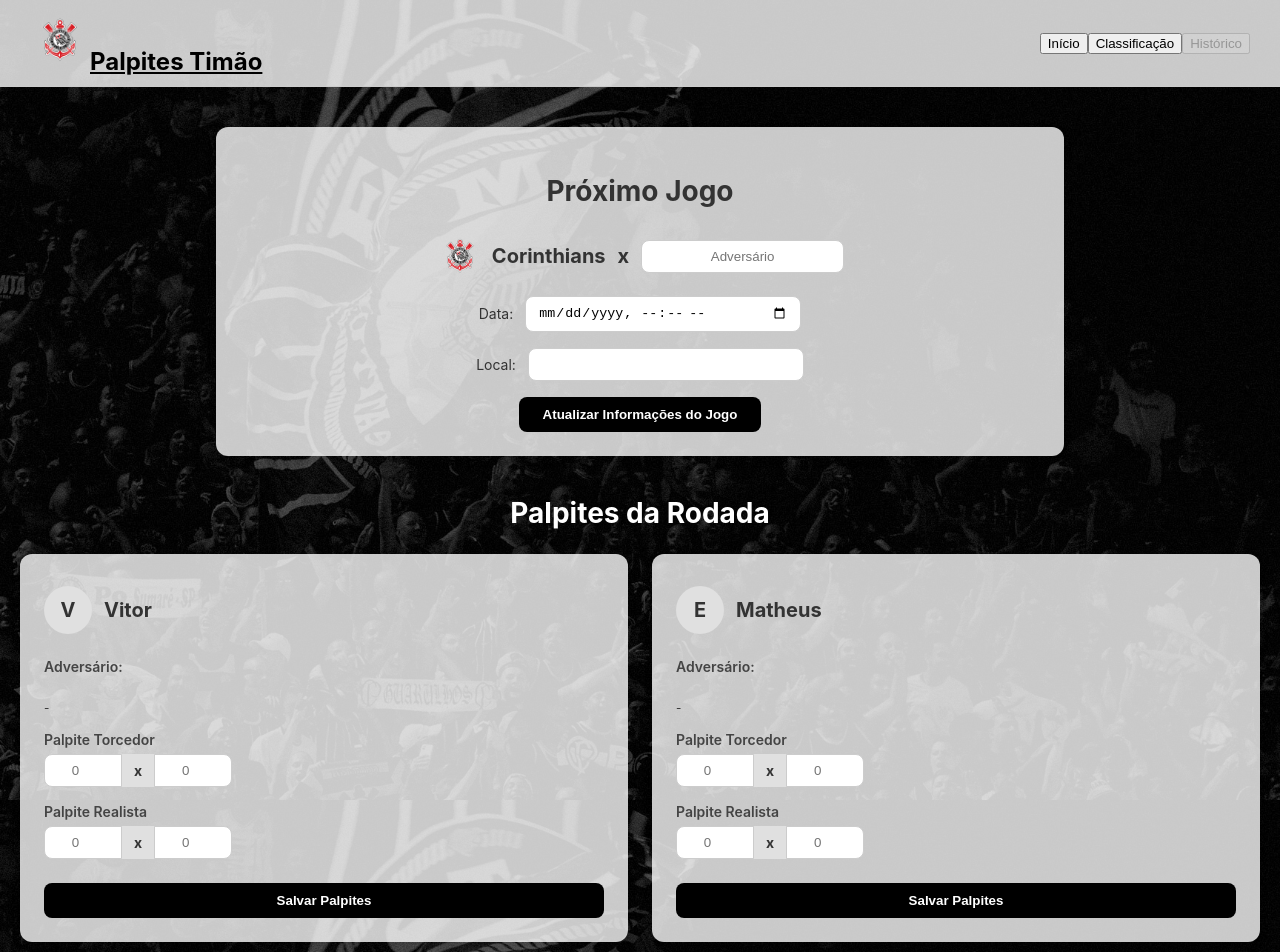
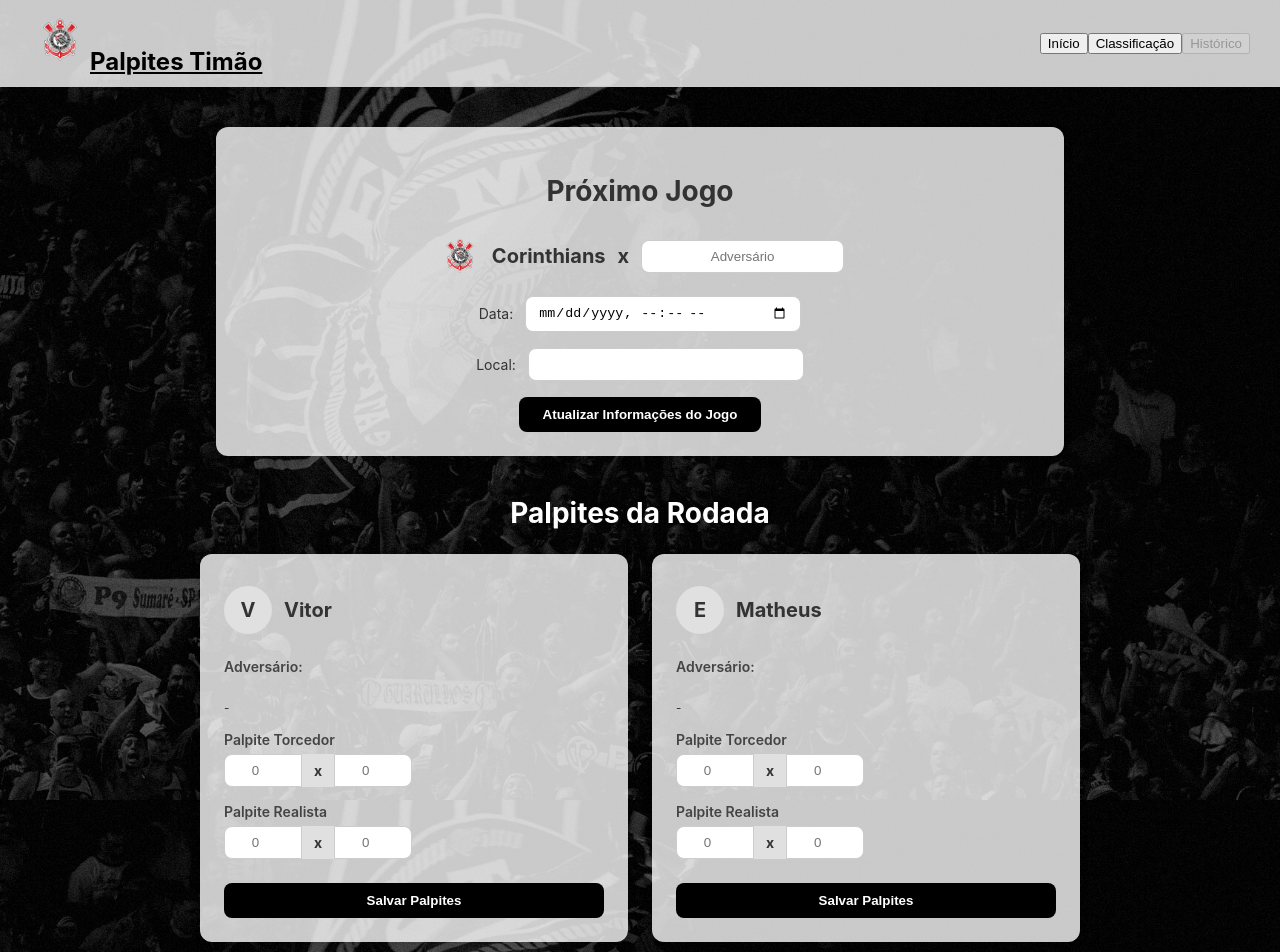
Before and after one commit to wvitu/Palpites-tim-o2, an Angular app: page / in a window 1280 px wide. Shown: the top 952 px of the page. Built offline with nearby package versions, Linux system fonts and the light colour scheme.

Commit message:
Atualizações de mensagens de erro
adiciona mensagens de erro visuais ao salvar palpites incompletos
style: mantém os cards de palpites lado a lado e com altura uniforme

```diff
--- a/src/app/components/palpites/palpites.component.css
+++ b/src/app/components/palpites/palpites.component.css
@@ -106,3 +106,47 @@
 .btn-salvar:hover {
   background-color: #222;
 }
+
+.msg-erro {
+  color: red;
+  font-size: 13px;
+  font-weight: bold;
+  margin-top: 6px;
+}
+
+.msg-sucesso {
+  color: green;
+  font-size: 13px;
+  font-weight: bold;
+  margin-top: 6px;
+}
+
+.palpites-grid {
+  display: flex;
+  flex-wrap: wrap;
+  gap: 24px;
+  justify-content: center;
+  align-items: stretch; /* <- força altura igual */
+}
+
+.palpite-card {
+  background-color: #ffffffc9;
+  border-radius: 12px;
+  padding: 24px;
+  box-shadow: 0 4px 10px rgba(0, 0, 0, 0.1);
+  width: 100%;
+  max-width: 380px;
+  display: flex;
+  flex-direction: column;
+  justify-content: space-between;
+}
+
+@media (min-width: 768px) {
+  .palpites-grid {
+    flex-wrap: nowrap;
+  }
+
+  .palpite-card {
+    flex: 1 1 0;
+  }
+}
--- a/src/app/components/palpites/palpites.component.html
+++ b/src/app/components/palpites/palpites.component.html
@@ -44,6 +44,14 @@
                  salvarPalpites('vitor', 'realista', vitorRealistaCasa.value, vitorRealistaVisitante.value)">
         Salvar Palpites
       </button>
+
+      <div *ngIf="mensagensErro['vitor']" class="msg-erro">
+        {{ mensagensErro['vitor'] }}
+      </div>
+
+      <div *ngIf="mensagensSucesso['vitor']" class="msg-sucesso">
+        {{ mensagensSucesso['vitor'] }}
+      </div>
     </div>
 
     <!-- Matheus -->
@@ -87,6 +95,14 @@
                  salvarPalpites('matheus', 'realista', matheusRealistaCasa.value, matheusRealistaVisitante.value)">
         Salvar Palpites
       </button>
+
+      <div *ngIf="mensagensErro['matheus']" class="msg-erro">
+        {{ mensagensErro['matheus'] }}
+      </div>
+
+      <div *ngIf="mensagensSucesso['matheus']" class="msg-sucesso">
+        {{ mensagensSucesso['matheus'] }}
+      </div>
     </div>
 
   </div>
--- a/src/app/components/palpites/palpites.component.ts
+++ b/src/app/components/palpites/palpites.component.ts
@@ -21,15 +21,31 @@
     }
   };
 
+  mensagensErro: { [key: string]: string } = {
+    vitor: '',
+    matheus: ''
+  };
+
+  mensagensSucesso: { [key: string]: string } = {
+    vitor: '',
+    matheus: ''
+  };
+
   salvarPalpites(usuario: 'vitor' | 'matheus', tipo: 'torcedor' | 'realista', casa: string, visitante: string) {
     if (casa === '' || visitante === '') {
-      alert(`Preencha todos os campos do palpite ${tipo} de ${usuario.charAt(0).toUpperCase() + usuario.slice(1)}`);
+      this.mensagensErro[usuario] = `Preencha todos os campos do palpite ${tipo}`;
+      this.mensagensSucesso[usuario] = '';
       return;
     }
 
-    this.palpites[usuario][tipo] = {
-      casa,
-      visitante
-    };
+    this.palpites[usuario][tipo] = { casa, visitante };
+    this.mensagensErro[usuario] = '';
+
+    // Verifica se ambos os palpites foram preenchidos corretamente
+    const p = this.palpites[usuario];
+    if (p.torcedor.casa !== '' && p.torcedor.visitante !== '' &&
+        p.realista.casa !== '' && p.realista.visitante !== '') {
+      this.mensagensSucesso[usuario] = 'Palpites salvos com sucesso!';
+    }
   }
 }
```
